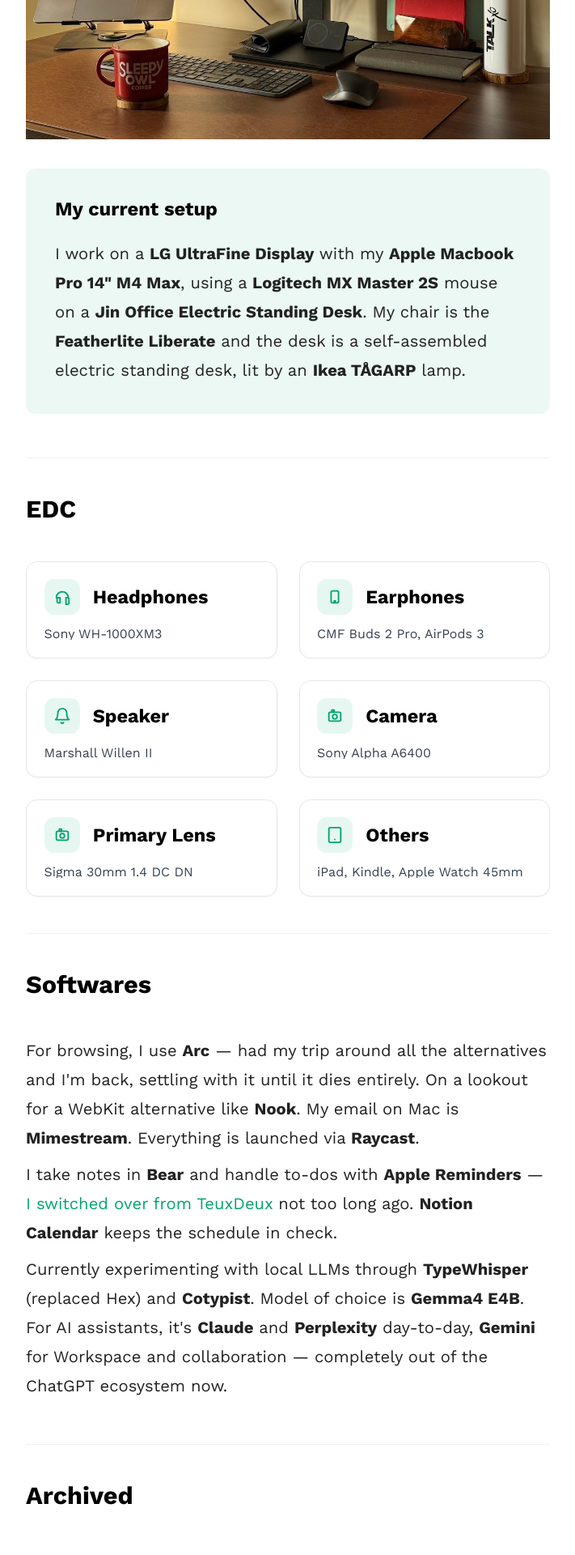
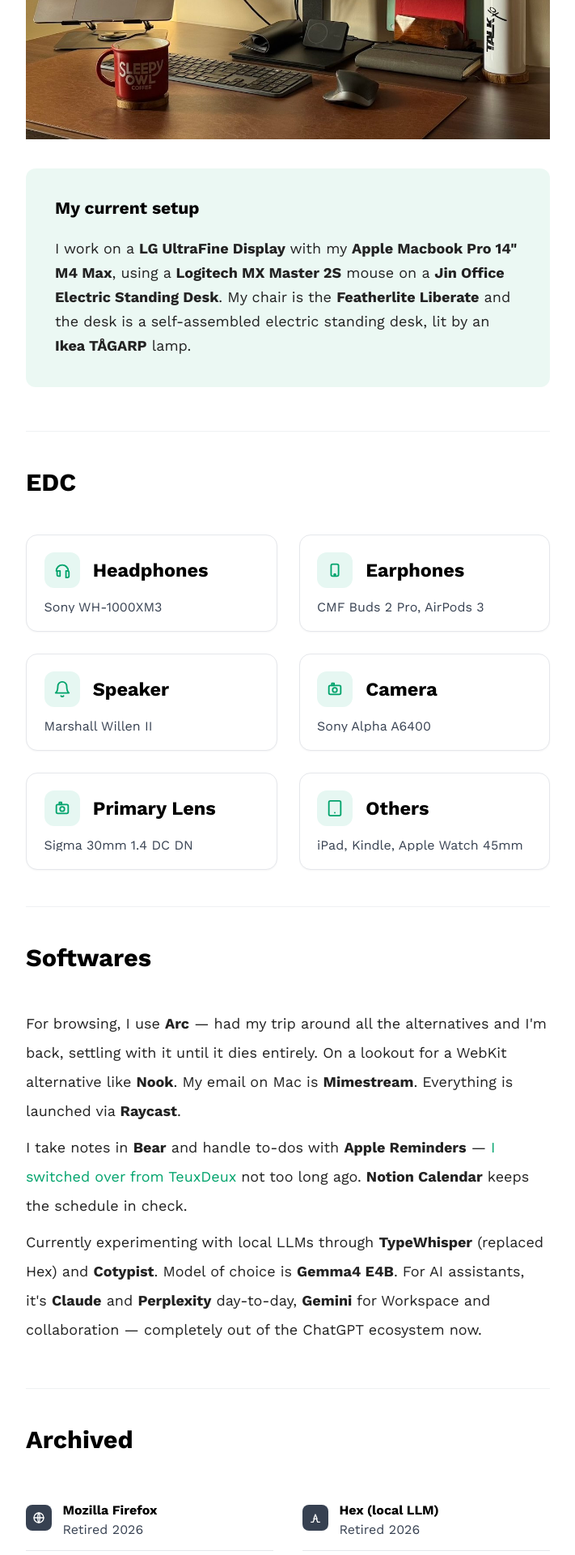
Before and after one commit to talkxo/rishiraj-blog-machine, a Jekyll site: the page built from _pages/stuff.md, in a window 1280 px wide. Shown: the part 909-2829 px from the top of the page at 81% size, without its empty margins (284-995 px from the left). Built offline with Jekyll 4.4.1, drawn with Linux system fonts in a browser that asks for light colours.

Commit message:
style: enforce font-weight and size defaults and add c-setup-summary component styles

```diff
--- a/_includes/head.html
+++ b/_includes/head.html
@@ -473,7 +473,8 @@
     /* Font definitions with CLS prevention */
     body {
       font-family: 'Work Sans', -apple-system, BlinkMacSystemFont, 'Segoe UI', Roboto, sans-serif;
-      font-weight: 300; /* Light */
+      font-weight: 300 !important; /* Light */
+      font-size: 1rem !important; /* Exactly 18px due to root reset */
       line-height: 1.66667; /* 1.66667 * 18px = 30px */
       margin: 0;
       padding: 0;
--- a/_sass/components/_article.scss
+++ b/_sass/components/_article.scss
@@ -51,7 +51,7 @@
 .c-article__main {
     @include fs--body;
     font-family: 'Work Sans', -apple-system, BlinkMacSystemFont, 'Segoe UI', Roboto, sans-serif;
-    font-weight: 300; /* Light */
+    font-weight: 300 !important; /* Force Light */
 
     margin-bottom: 3rem; // 50px
     color: var(--color-text, #404040);
--- a/_sass/components/_cards.scss
+++ b/_sass/components/_cards.scss
@@ -203,6 +203,14 @@
   }
 }
 
+.c-setup-summary {
+  p {
+    @include fs--body;
+    font-weight: 300 !important;
+    color: var(--color-text);
+  }
+}
+
 /* Ensure proper spacing for images in content */
 .c-summary + img {
   margin-bottom: 2rem;
```
